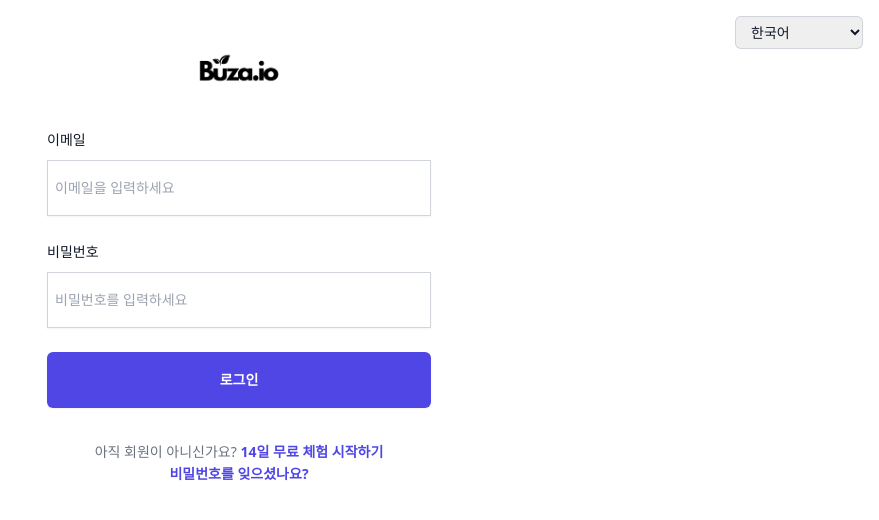
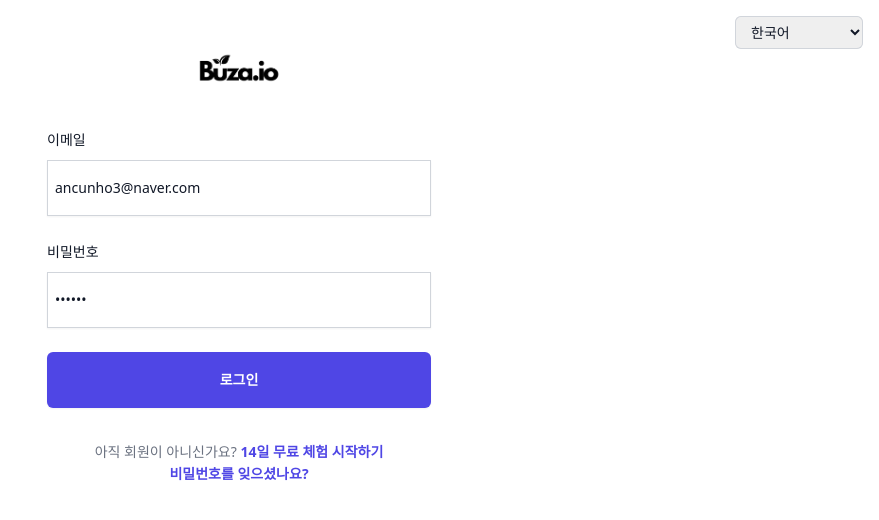
Before and after one commit to ancunho/buza-agency-front, a Vue app: page /login in a window 1280 px wide. Shown: the top 520 px of the page, without its empty margins (401-1280 px from the left). Built offline with nearby package versions, Linux system fonts and the light colour scheme.

Commit message:
router보완

```diff
--- a/src/components/ConfirmModal.vue
+++ b/src/components/ConfirmModal.vue
@@ -1,6 +1,6 @@
 <template>
     <TransitionRoot appear :show="isOpen" as="template">
-        <Dialog as="div" class="relative z-50" @close="closeModal">
+        <Dialog as="div" class="relative z-50">
             <TransitionChild
                 as="template"
                 enter="duration-300 ease-out"
--- a/src/layouts/Header.vue
+++ b/src/layouts/Header.vue
@@ -342,8 +342,8 @@ const handleLogout = () => {
     modalStore.show({
         title: null,
         message: t('header.logoutConfirm'),
-        confirm: t('common.confirm'),
-        cancel: t('common.cancel')
+        confirmText: t('common.confirm'),
+        cancelText: t('common.cancel')
     }).then((result) => {
         if (result) {
             logout_process();
--- a/src/stores/modal.js
+++ b/src/stores/modal.js
@@ -9,11 +9,11 @@ export const useModalStore = defineStore('modal', () => {
     const cancelText = ref('취소')
     let resolvePromise = null
 
-    const show = ({ title: titleText, message: messageText, confirm = '확인', cancel = '취소' }) => {
+    const show = ({ title: titleText, message: messageText, confirmText: confirmTextText, cancelText: cancelTextText }) => {
         title.value = titleText
         message.value = messageText
-        confirmText.value = confirm
-        cancelText.value = cancel
+        confirmText.value = confirmTextText || '확인'
+        cancelText.value = cancelTextText || '취소'
         isOpen.value = true
 
         return new Promise((resolve) => {
--- a/src/util/request.js
+++ b/src/util/request.js
@@ -1,7 +1,8 @@
 import axios from 'axios';
-import { useRouter } from 'vue-router';
+import { useRouter, useRoute } from 'vue-router';
 import { useModalStore } from '@/stores/modal';
 const router = useRouter();
+const route = useRoute();
 
 const getAuthToken = () => {
     const token = localStorage.getItem('accessToken');
@@ -41,10 +42,8 @@ request.interceptors.response.use(
                 title: '로그인',
                 message: '로그인이 필요합니다.',
                 confirmText: '로그인하러 가기'
-            }).then((confirmed) => {
-                if (confirmed) {
-                    router.push('/login');
-                }
+            }, () => {
+                router.push('/login');
             });
         }
         return response;
--- a/src/views/LoginPage.vue
+++ b/src/views/LoginPage.vue
@@ -73,8 +73,8 @@ const currentLocale = ref(locale.value);
 const authStore = useAuthStore();
 const toastStore = useToastStore();
 
-const email = ref('');
-const password = ref('');
+const email = ref('ancunho3@naver.com');
+const password = ref('111111');
 
 const changeLocale = () => {
     locale.value = currentLocale.value;
```
